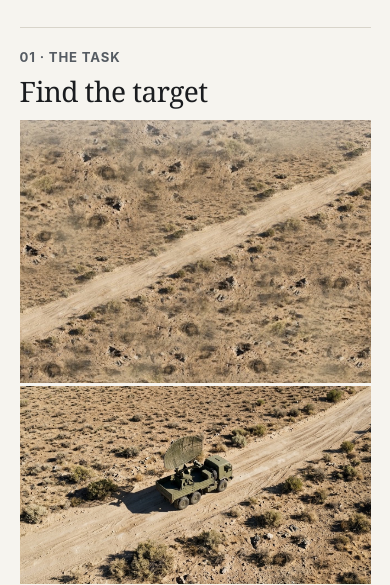
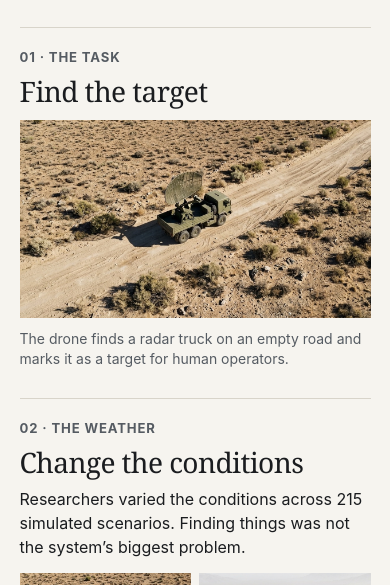
Before and after one commit to graemesmith-code/graemesmith.github.io, a plain HTML site: page preview/rebar-45405fc828a40531/index.html in a window 390 px wide. Shown: the part 259-844 px from the top of the page. Drawn offline with Linux system fonts and the light colour scheme.

Commit message:
Remove redundant empty-road photo from mobile preview

```diff
--- a/preview/rebar-45405fc828a40531/index.html
+++ b/preview/rebar-45405fc828a40531/index.html
@@ -569,8 +569,7 @@
       <p class="p-kicker">01 · The task</p>
       <h2 id="p-search">Find the target</h2>
       <figure class="p-scene">
-        <div class="p-scene-shot"><img src="assets/rebar-ue5-valley.jpg" width="960" height="536" alt="A dirt road running across an empty valley"></div>
-        <div class="p-scene-shot"><img src="assets/rebar-ue5-clear.jpg" width="1376" height="768" alt="A closer view of the vehicle carrying the radar" loading="lazy"></div>
+        <div class="p-scene-shot" style="aspect-ratio:16 / 9"><img src="assets/rebar-ue5-clear.jpg" width="1376" height="768" alt="A vehicle carrying a radar dish" style="object-position:49% 57%;transform-origin:50% 54%" loading="lazy"></div>
         <figcaption>The drone finds a radar truck on an empty road and marks it as a target for human operators.</figcaption>
       </figure>
     </section>
```
